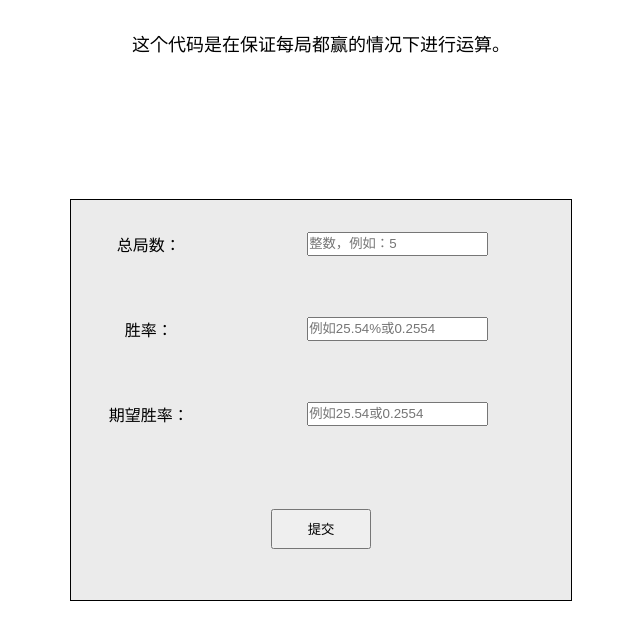
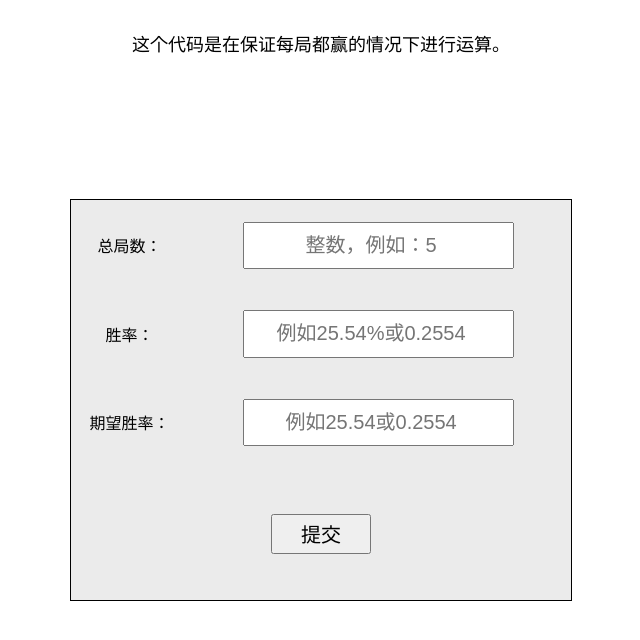
Before and after one commit to Smartist1229/GameWinRate, a plain HTML site: page index.html in a window 1280 px wide. Shown: the whole page, without its empty margins (319-959 px from the left). Drawn offline with Linux system fonts and the light colour scheme.

Commit message:
Update index.html

```diff
--- a/index.html
+++ b/index.html
@@ -39,7 +39,10 @@
         }
 
         input {
-            height: 20px;
+            height: 50%;
+            width: 70%;
+            text-align: center;
+            font-size: 20px;
         }
 
         .button {
```
